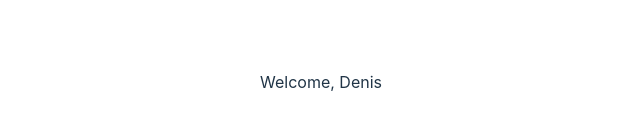
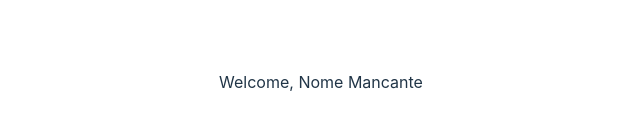
Before and after one commit to owlpsycho/Develhope-React, a React (Vite) app: page / in a window 1280 px wide. Shown: the part 318-448 px from the top of the page, without its empty margins (319-959 px from the left). Built offline with nearby package versions, Linux system fonts and the light colour scheme.

Commit message:
risoluzione esercizio 17

```diff
--- a/src/App.jsx
+++ b/src/App.jsx
@@ -6,7 +6,10 @@ function App() {
 
   return (
     <>
-      <Welcome name="Denis" />
+    {/* se leviamo la prop name non viene stampato il nome ma solo "Welcome,"" */}
+      <Welcome  />
+    {/* se non aggiungo name="Denis" a <Welcome /> viene renderizzato il valiore che ho assegnato alla prop nella funzione */}
+
     </>
   )
 }
--- a/src/Welcome.jsx
+++ b/src/Welcome.jsx
@@ -1,3 +1,3 @@
-export function Welcome ({ name }){
+export function Welcome ({ name = "Nome Mancante" }){
     return <p>Welcome, {name}</p>
 }
```
